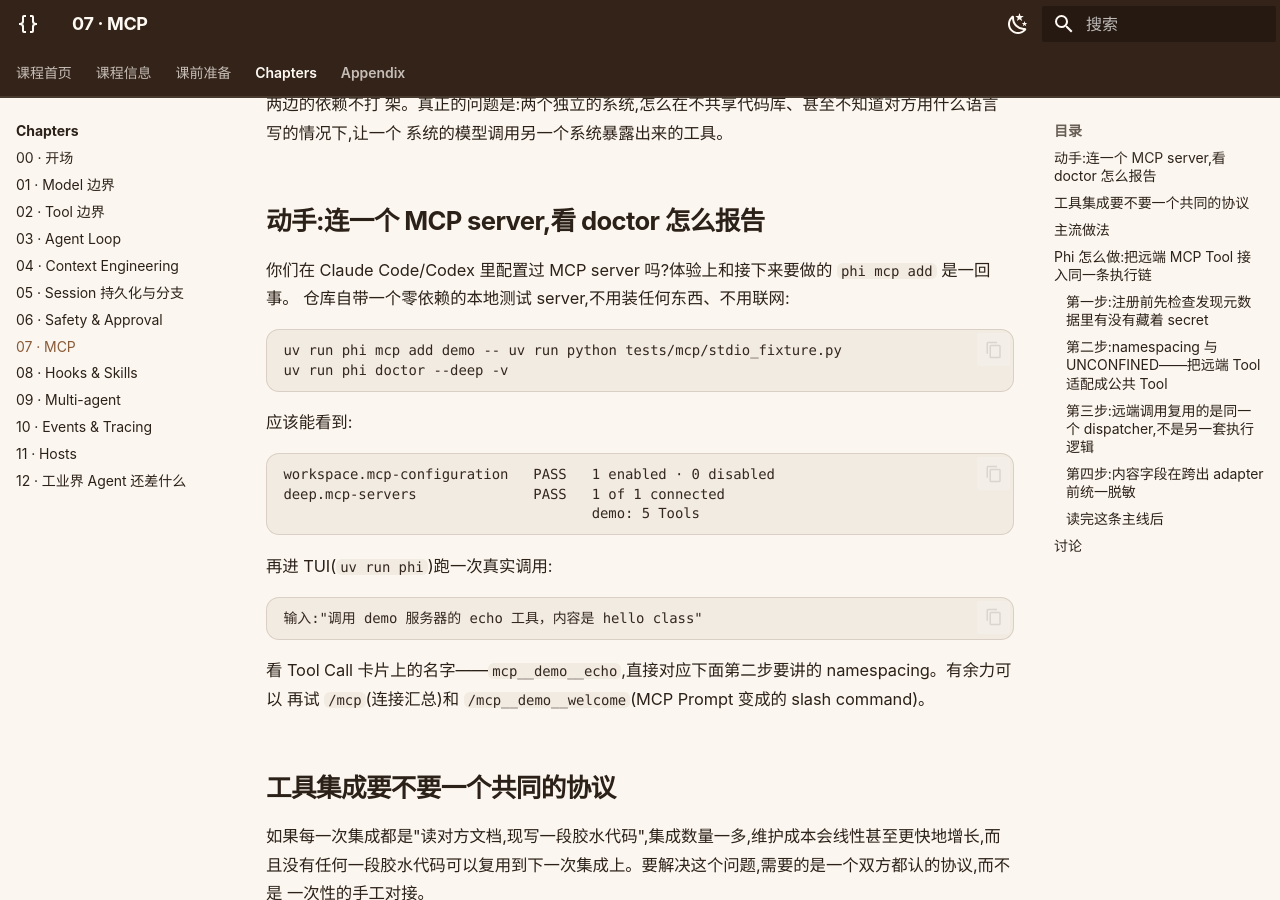
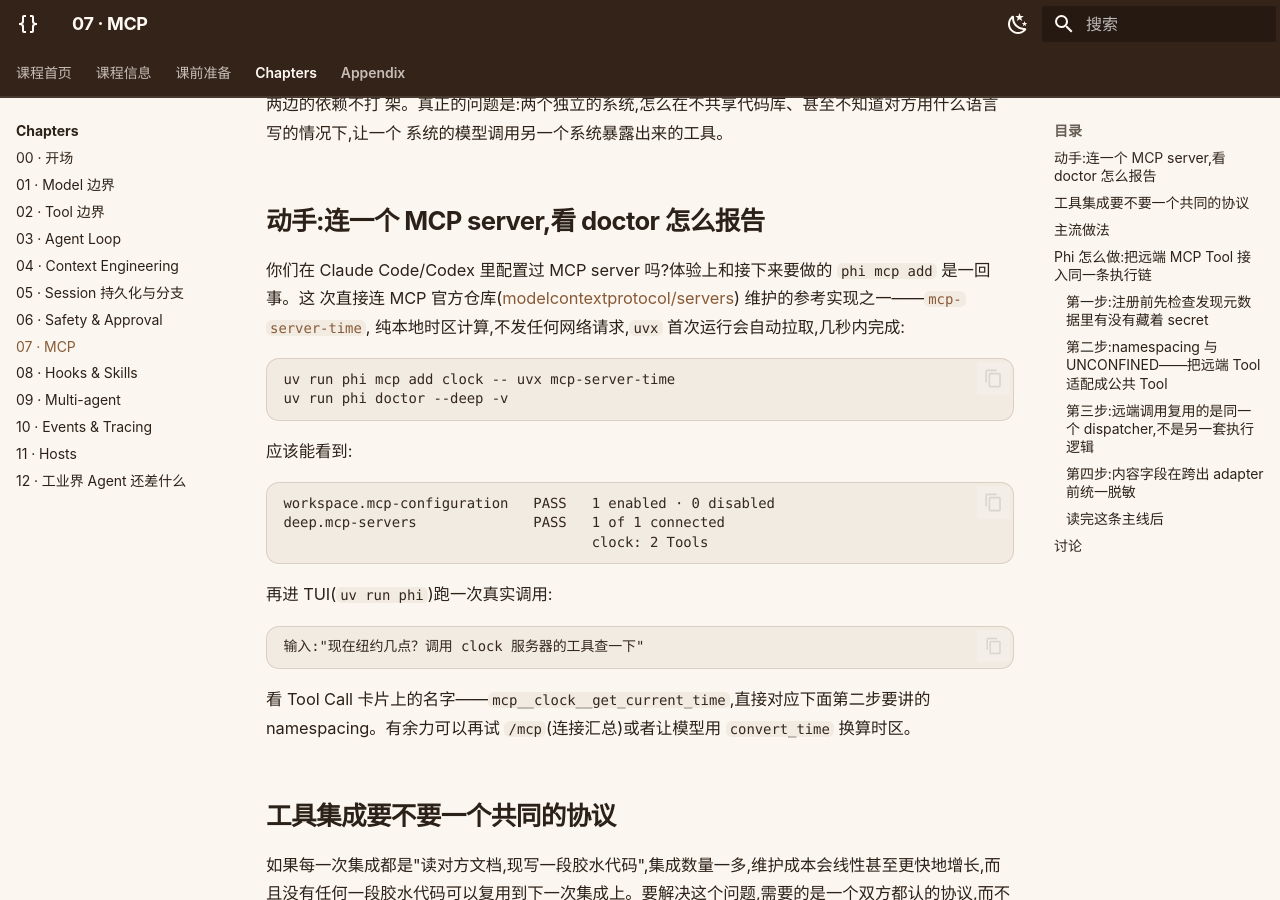
Before and after one commit to SingularityCoding/phi, an MkDocs documentation site: the page built from docs/course/chapters/07-mcp.md, in a window 1280 px wide and 900 px high, scrolled down 333 px. Built offline with MkDocs 1.6.1 and Material for MkDocs 9.7.7, drawn with Linux system fonts in a browser that asks for light colours.

Commit message:
docs: use official mcp-server-time in Ch07 hands-on instead of test fixture
Swap the internal tests/mcp/stdio_fixture.py demo for the official
modelcontextprotocol/servers reference implementation (mcp-server-time
via uvx) so the hands-on lab points students at a real published MCP
server rather than a repo-internal test double. Verified end-to-end:
phi mcp add + phi doctor --deep -v report 1 enabled/1 connected and
"clock: 2 Tools" as documented.

````diff
--- a/docs/course/chapters/07-mcp.md
+++ b/docs/course/chapters/07-mcp.md
@@ -12,11 +12,13 @@ mini-agent 的每一个工具都是手写在同一个代码库里的 Python 函
 
 ## 动手:连一个 MCP server,看 doctor 怎么报告
 
-你们在 Claude Code/Codex 里配置过 MCP server 吗?体验上和接下来要做的 `phi mcp add` 是一回事。
-仓库自带一个零依赖的本地测试 server,不用装任何东西、不用联网:
+你们在 Claude Code/Codex 里配置过 MCP server 吗?体验上和接下来要做的 `phi mcp add` 是一回事。这
+次直接连 MCP 官方仓库([modelcontextprotocol/servers](https://github.com/modelcontextprotocol/servers))
+维护的参考实现之一——[`mcp-server-time`](https://github.com/modelcontextprotocol/servers/tree/main/src/time),
+纯本地时区计算,不发任何网络请求,`uvx` 首次运行会自动拉取,几秒内完成:
 
 ```bash
-uv run phi mcp add demo -- uv run python tests/mcp/stdio_fixture.py
+uv run phi mcp add clock -- uvx mcp-server-time
 uv run phi doctor --deep -v
 ```
 
@@ -25,17 +27,17 @@ uv run phi doctor --deep -v
 ```text
 workspace.mcp-configuration   PASS   1 enabled · 0 disabled
 deep.mcp-servers              PASS   1 of 1 connected
-                                     demo: 5 Tools
+                                     clock: 2 Tools
 ```
 
 再进 TUI(`uv run phi`)跑一次真实调用:
 
 ```text
-输入:"调用 demo 服务器的 echo 工具，内容是 hello class"
+输入:"现在纽约几点？调用 clock 服务器的工具查一下"
 ```
 
-看 Tool Call 卡片上的名字——`mcp__demo__echo`,直接对应下面第二步要讲的 namespacing。有余力可以
-再试 `/mcp`(连接汇总)和 `/mcp__demo__welcome`(MCP Prompt 变成的 slash command)。
+看 Tool Call 卡片上的名字——`mcp__clock__get_current_time`,直接对应下面第二步要讲的
+namespacing。有余力可以再试 `/mcp`(连接汇总)或者让模型用 `convert_time` 换算时区。
 
 ## 工具集成要不要一个共同的协议
 
````
